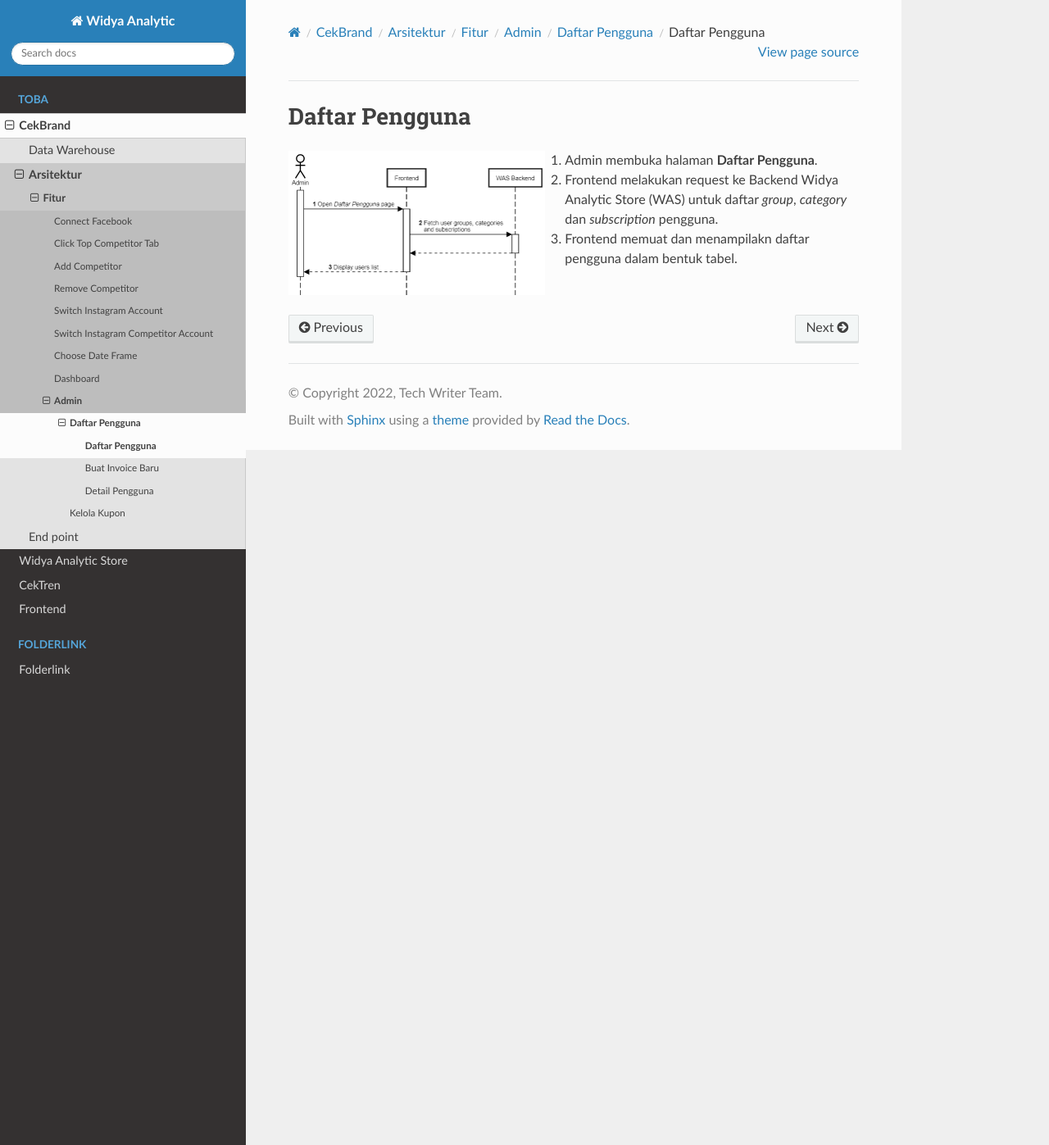
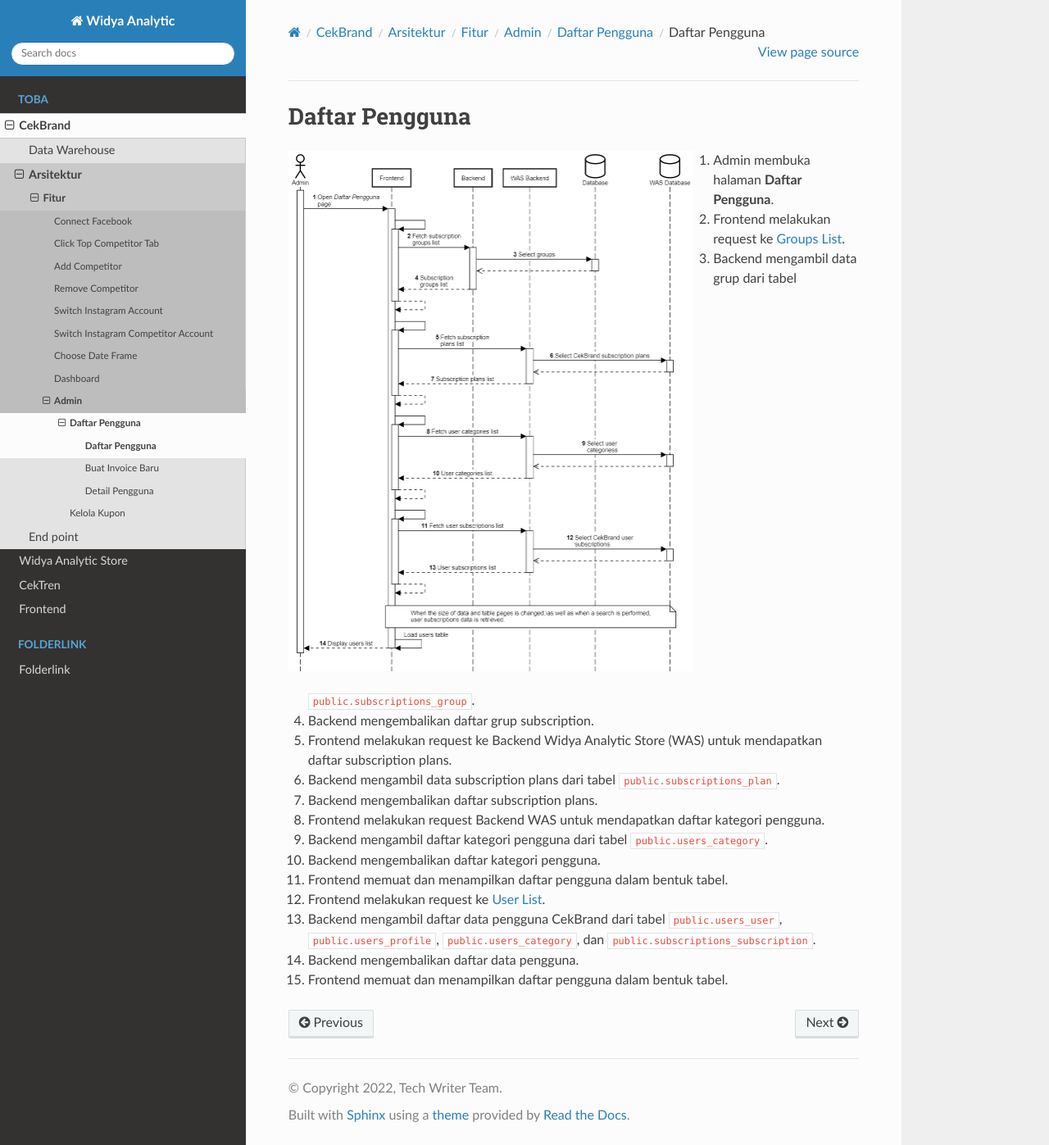
Before and after one commit to syrico/dokumentasi_data_widyaanalytics, a Sphinx documentation site: the page built from docs/source/Toba/cekbrand/architecture/feature/admin/user/users.rst, in a window 1280 px wide and 1397 px high. Shown: the whole window at 82% size. Built offline with Sphinx 7.4.7 and the Read the Docs theme 2.0.0, drawn with Linux system fonts in a browser that asks for light colours; pages that are not in the unit, such as notebooks, are missing from menus.

Commit message:
feat(admin/user): enhance the doc

```diff
--- a/docs/source/Toba/cekbrand/architecture/feature/admin/user/user-update.rst
+++ b/docs/source/Toba/cekbrand/architecture/feature/admin/user/user-update.rst
@@ -7,5 +7,7 @@ Buat Invoice Baru
 
 1. Admin membuat invoice baru untuk pengguna.
 2. Frontend melakukan request untuk mengubah data subscription pengguna.
-3. Backend mengembalikan data pengguna dengan data subscription yang sudah diperbaharui.
-4. Frontend memuat kembali tabel daftar pengguna.
+3. Backend Widya Analytic Store (WAS) melakukan perubahan data subscription pengguna pada tabel ``public.subscriptions_subscription``.
+4. Frontend melakukan request ke :ref:`account-user`.
+5. Backend WAS mengambil daftar data pengguna CekBrand.
+6. Frontend memuat kembali tabel daftar pengguna.
--- a/docs/source/Toba/cekbrand/architecture/feature/admin/user/users.rst
+++ b/docs/source/Toba/cekbrand/architecture/feature/admin/user/users.rst
@@ -6,5 +6,17 @@ Daftar Pengguna
     :align: left
 
 1. Admin membuka halaman **Daftar Pengguna**.
-2. Frontend melakukan request ke Backend Widya Analytic Store (WAS) untuk daftar *group*, *category* dan *subscription* pengguna.
-3. Frontend memuat dan menampilakn daftar pengguna dalam bentuk tabel.
+2. Frontend melakukan request ke :ref:`subs-groups-list`.
+3. Backend mengambil data grup dari tabel ``public.subscriptions_group``.
+4. Backend mengembalikan daftar grup subscription.
+5. Frontend melakukan request ke Backend Widya Analytic Store (WAS) untuk mendapatkan daftar subscription plans.
+6. Backend mengambil data subscription plans dari tabel ``public.subscriptions_plan``.
+7. Backend mengembalikan daftar subscription plans.
+8. Frontend melakukan request Backend WAS untuk mendapatkan daftar kategori pengguna.
+9. Backend mengambil daftar kategori pengguna dari tabel ``public.users_category``.
+10. Backend mengembalikan daftar kategori pengguna.
+11. Frontend memuat dan menampilkan daftar pengguna dalam bentuk tabel.
+12. Frontend melakukan request ke :ref:`account-user`.
+13. Backend mengambil daftar data pengguna CekBrand dari tabel ``public.users_user``, ``public.users_profile``, ``public.users_category``, dan ``public.subscriptions_subscription``.
+14. Backend mengembalikan daftar data pengguna.
+15. Frontend memuat dan menampilkan daftar pengguna dalam bentuk tabel.
```
Also changed, not shown: docs/source/Toba/cekbrand/architecture/feature/admin/user/user-update-sequence.txt (+28 -4 lines), docs/source/Toba/cekbrand/architecture/feature/admin/user/user-view-sequence.txt (+61 -4 lines), docs/source/Toba/cekbrand/architecture/feature/admin/user/user-view.rst (+12 -2 lines), docs/source/Toba/cekbrand/architecture/feature/admin/user/users-sequence.txt (+59 -4 lines), docs/source/Toba/cekbrand/architecture/feature/admin/user/user-update-sequence.png, docs/source/Toba/cekbrand/architecture/feature/admin/user/user-view-sequence.png, docs/source/Toba/cekbrand/architecture/feature/admin/user/users-sequence.png.
